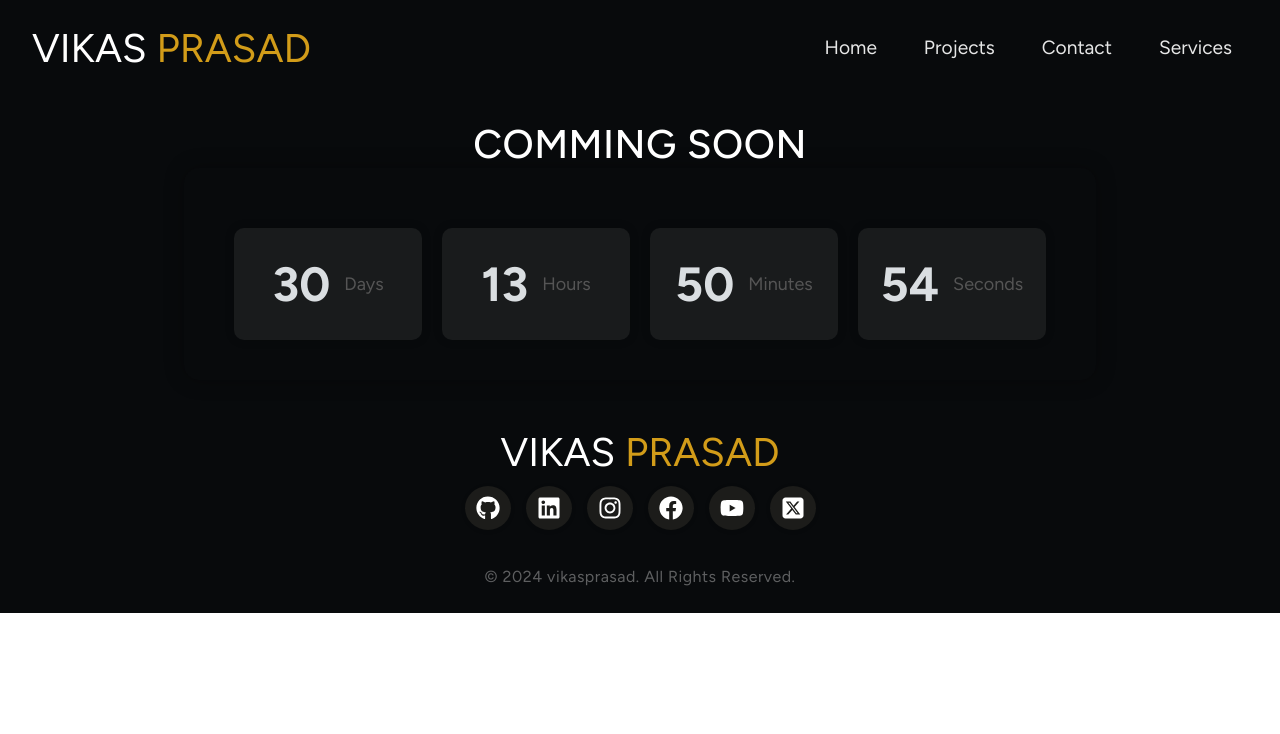
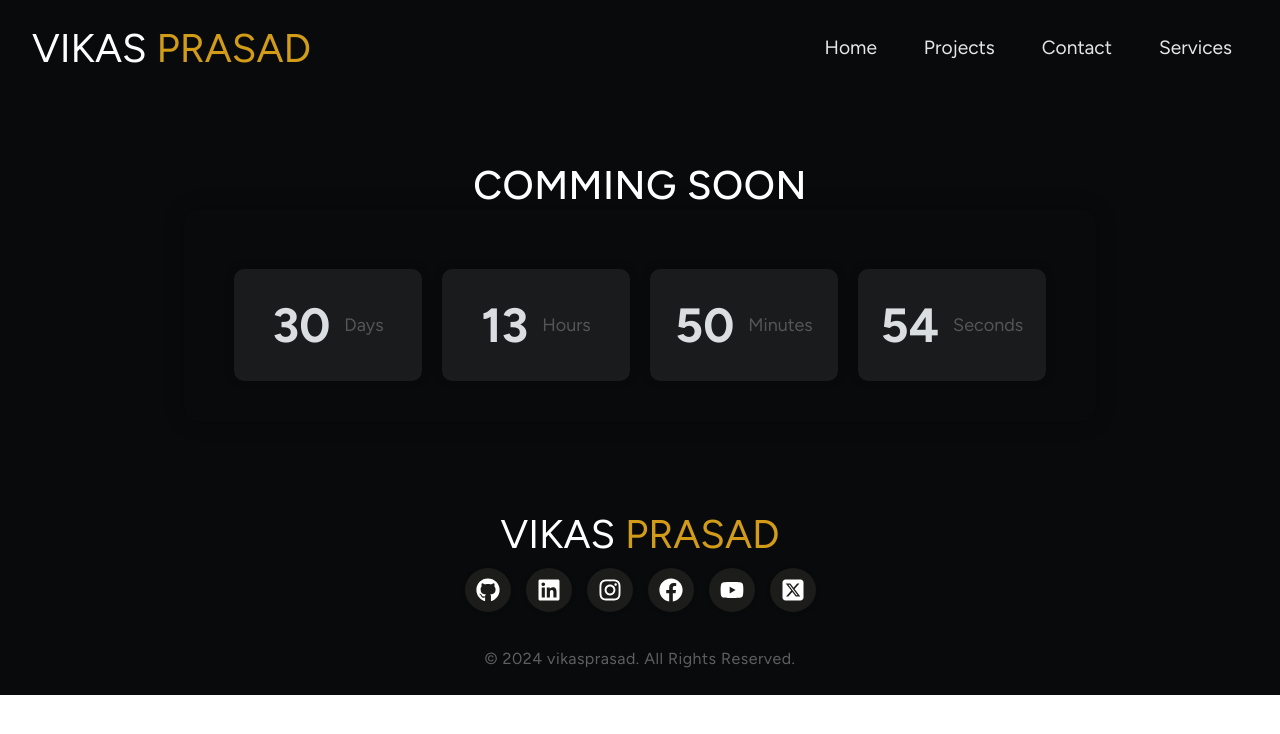
Before and after one commit to vikas2903/portfolio-, a React (Vite) app: page /services in a window 1280 px wide. Shown: the top 734 px of the page. Built offline with nearby package versions, Linux system fonts and the light colour scheme; a web font is replaced by a local one.

Commit message:
push changes at night1

```diff
--- a/src/components/pages/Services.jsx
+++ b/src/components/pages/Services.jsx
@@ -88,13 +88,27 @@ function Services() {
         opacity: 0;
       }
     }
+      .full-height {
+    height: 390px;
+    display: flex;
+    align-items: center;
+    justify-content: center;
+}
     @media (max-width: 768px) {
       .countdown {
         font-size: 24px;
         flex-wrap: wrap;
         gap: 10px;
       }
-          .countdown-container{max-width: 100%;}
+              .full-height {
+    height: auto;
+    display: flex;
+    align-items: center;
+    justify-content: center;
+}
+      .countdown-container {
+        max-width: 100%;
+      }
     }
   `;
 
@@ -136,6 +150,7 @@ function Services() {
   }, []);
   return (
     <Wraper>
+      <div className="full-height">
         <div className="container-fluid">
           <h1 className="cmg-soon">Comming soon</h1>
           <div className="countdown-container">
@@ -159,6 +174,7 @@ function Services() {
             </div>
           </div>
         </div>
+      </div>
     </Wraper>
   );
 }
```
Lines whose indentation alone changed are shown as unchanged.
